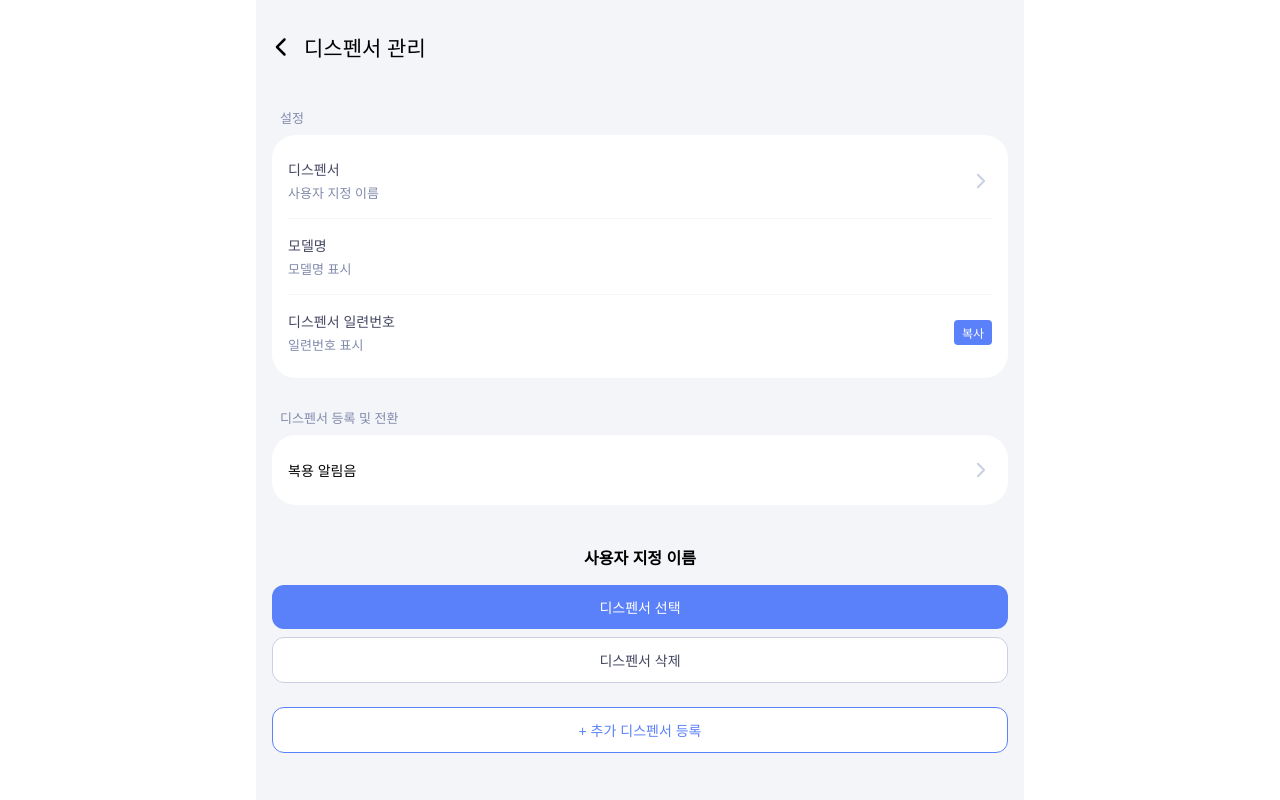
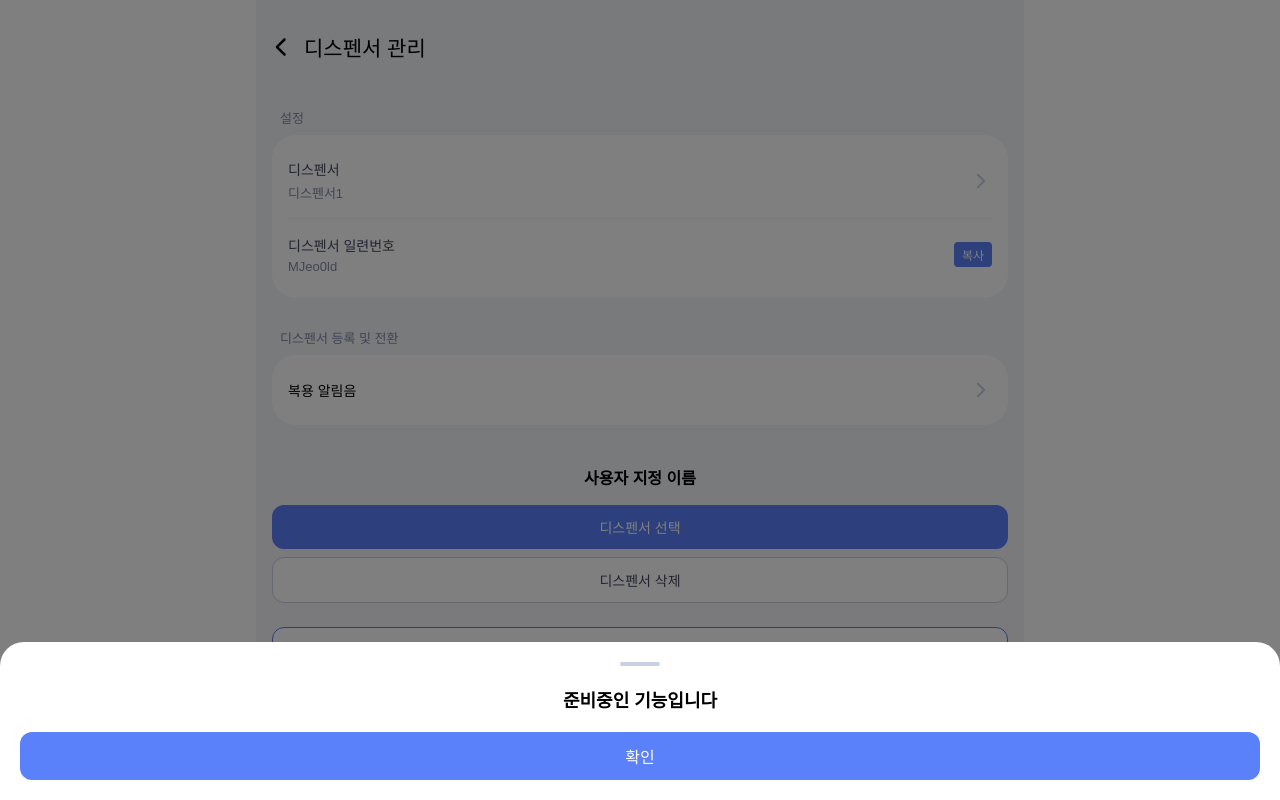
Before and after one commit to carewith/carewith-fe, a Next.js app: page /mypage/setting/dispenser/manage in a window 1280 px wide. Both pictures are taken after a click on the element "복용 알림음". Built offline with nearby package versions, Linux system fonts and the light colour scheme; a web font is replaced by a local one.

Commit message:
feat: 디스펜서 관리 예외처리모달 구현

```diff
--- a/src/app/mypage/setting/dispenser/manage/page.tsx
+++ b/src/app/mypage/setting/dispenser/manage/page.tsx
@@ -3,15 +3,32 @@ import styled from "styled-components";
 import { SettingHeader } from "@/components/settingPage/SettingHeader";
 import { IoChevronForward } from "react-icons/io5";
 import { useRouter } from "next/navigation";
-import { useState } from "react";
+import { useEffect, useState } from "react";
+import { DispenserWithStatus, getMainDispenser } from "@/service/dispenser";
 
 function ManageDispenser() {
   const router = useRouter();
   const [isModalOpen, setIsModalOpen] = useState(false);
-
+  const [isCaution, setIsCaution] = useState(false);
+  const [mainDispenser, setMainDispenser] = useState<any>(null);
   const toggleModal = () => {
     setIsModalOpen(!isModalOpen);
   };
+
+  const toggleCaution = () => {
+    setIsCaution(!isCaution);
+  };
+  useEffect(() => {
+    const fetchDispenser = async () => {
+      try {
+        const response = await getMainDispenser();
+        setMainDispenser(response);
+      } catch (error) {
+        console.error("Dispenser not found:", error);
+      }
+    };
+    fetchDispenser();
+  }, []);
   return (
     <SettingContainer>
       <SettingHeader title="디스펜서 관리" />
@@ -20,35 +37,35 @@ function ManageDispenser() {
         <SettingItem onClick={toggleModal}>
           <div>
             <Label>디스펜서</Label>
-            <Value>사용자 지정 이름</Value>
+            <Value>{mainDispenser?.name || "디스펜서1"}</Value>
           </div>
           <IoChevronForward color="#CAD0E3" size={22} />
         </SettingItem>
         <SettingItem>
           <div>
-            <Label>모델명</Label>
-            <Value>모델명 표시</Value>
-          </div>
-        </SettingItem>
-        <SettingItem>
-          <div>
             <Label>디스펜서 일련번호</Label>
-            <Value>일련번호 표시</Value>
+            <Value>
+              {mainDispenser?.dispenserId ||
+                localStorage.getItem("dispenserId") ||
+                "MJeo0ld"}
+            </Value>
           </div>
           <CopyButton>복사</CopyButton>
         </SettingItem>
       </ContentSection>
       <SectionTitle>디스펜서 등록 및 전환</SectionTitle>
       <ContentSection>
-        <SettingItem>
+        <SettingItem onClick={toggleCaution}>
           복용 알림음
           <IoChevronForward color="#CAD0E3" size={22} />
         </SettingItem>
       </ContentSection>
       <DispenserInfoSection>
         <DispenserName>사용자 지정 이름</DispenserName>
-        <DispenserButton>디스펜서 선택</DispenserButton>
-        <DispenserButton outlined>디스펜서 삭제</DispenserButton>
+        <DispenserButton onClick={toggleCaution}>디스펜서 선택</DispenserButton>
+        <DispenserButton onClick={toggleCaution} outlined>
+          디스펜서 삭제
+        </DispenserButton>
       </DispenserInfoSection>
       <AddDispenserButton
         onClick={() => router.push("/mypage/setting/dispenser/choice")}
@@ -65,6 +82,15 @@ function ManageDispenser() {
               <Input type="text" placeholder="디스펜서명 입력" />
             </InputWrapper>
             <ModalButton>완료</ModalButton>
+          </ModalContent>
+        </ModalOverlay>
+      )}
+      {isCaution && (
+        <ModalOverlay onClick={toggleCaution}>
+          <ModalContent onClick={(e) => e.stopPropagation()}>
+            <ModalHandle />
+            <ModalTitle>준비중인 기능입니다</ModalTitle>
+            <ModalButton onClick={toggleCaution}>확인</ModalButton>
           </ModalContent>
         </ModalOverlay>
       )}
--- a/src/service/dispenser.ts
+++ b/src/service/dispenser.ts
@@ -9,6 +9,7 @@ export type DispenserData ={
     name:string;
     location:string;
     volume:number;
+    dispenserId:string;
 }
 export type DispenserWithStatus = Dispenser & {
     status: string;
```
Also changed, not shown: src/components/common/CautionModal.tsx (added, +31 -0 lines), public/sw.js.
